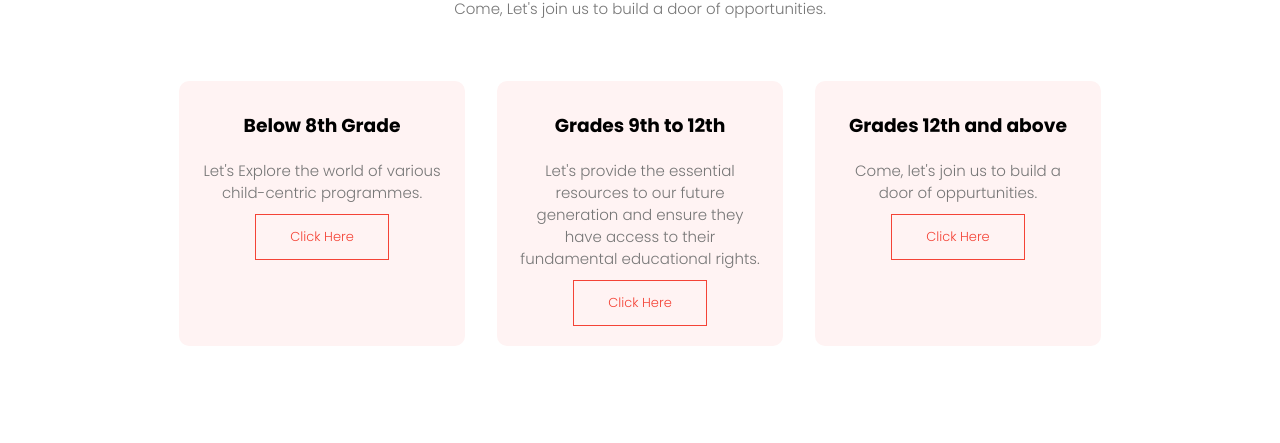
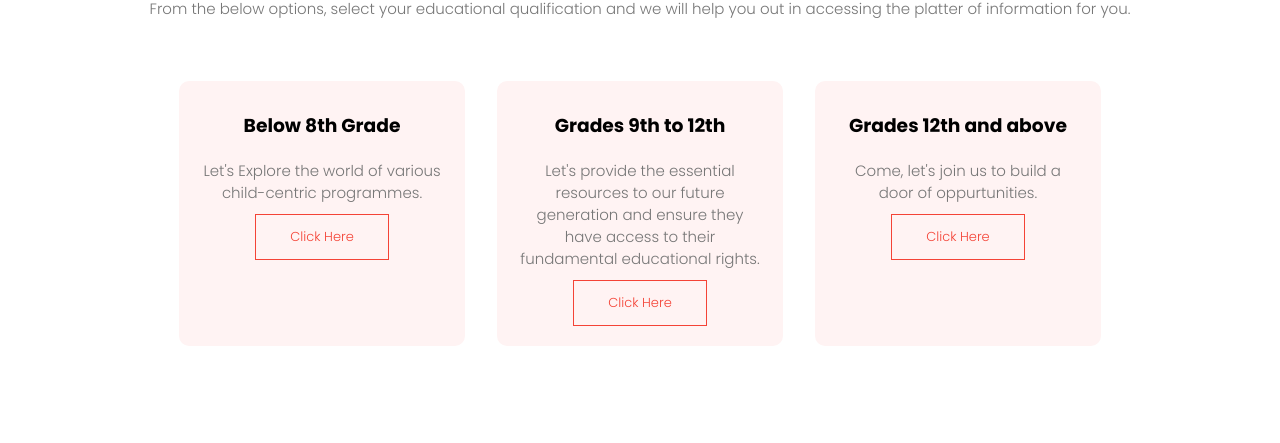
Before and after one commit to DPS-Rajnagar-Ext/Bhavishya1, a plain HTML site: page courses.html in a window 1280 px wide. Shown: the part 412-855 px from the top of the page. Drawn offline with Linux system fonts and the light colour scheme.

Commit message:
Update courses.html

```diff
--- a/courses.html
+++ b/courses.html
@@ -26,7 +26,7 @@
    </section>
     <section class="course">
     <h1>The Opportunities For You</h1>
-    <p>Come, Let's join us to build a door of opportunities.</p>
+    <p>From the below options, select your educational qualification and we will help you out in accessing the platter of information for you.</p>
 
     <div class="row">
        <div class="course-col">
```
